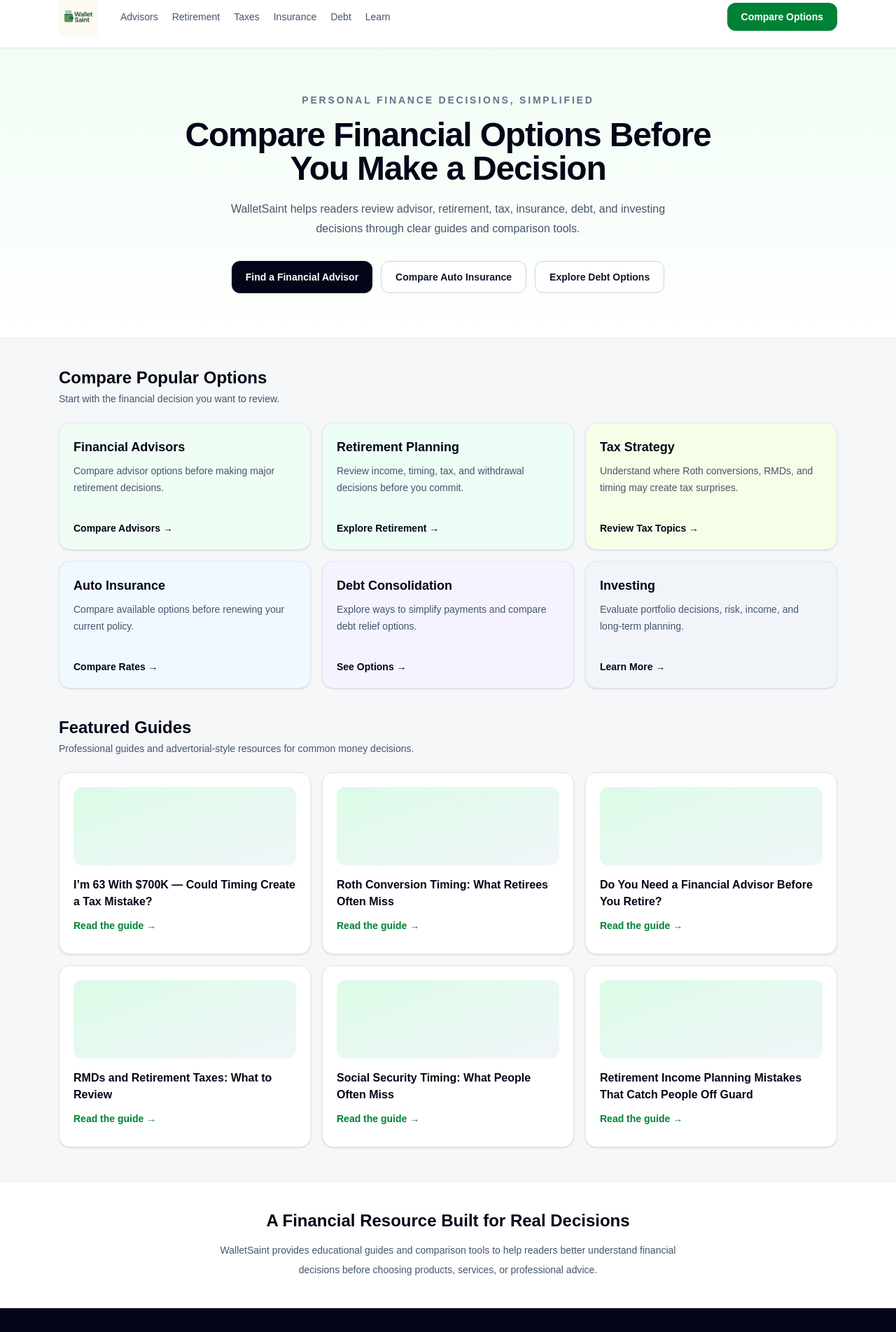
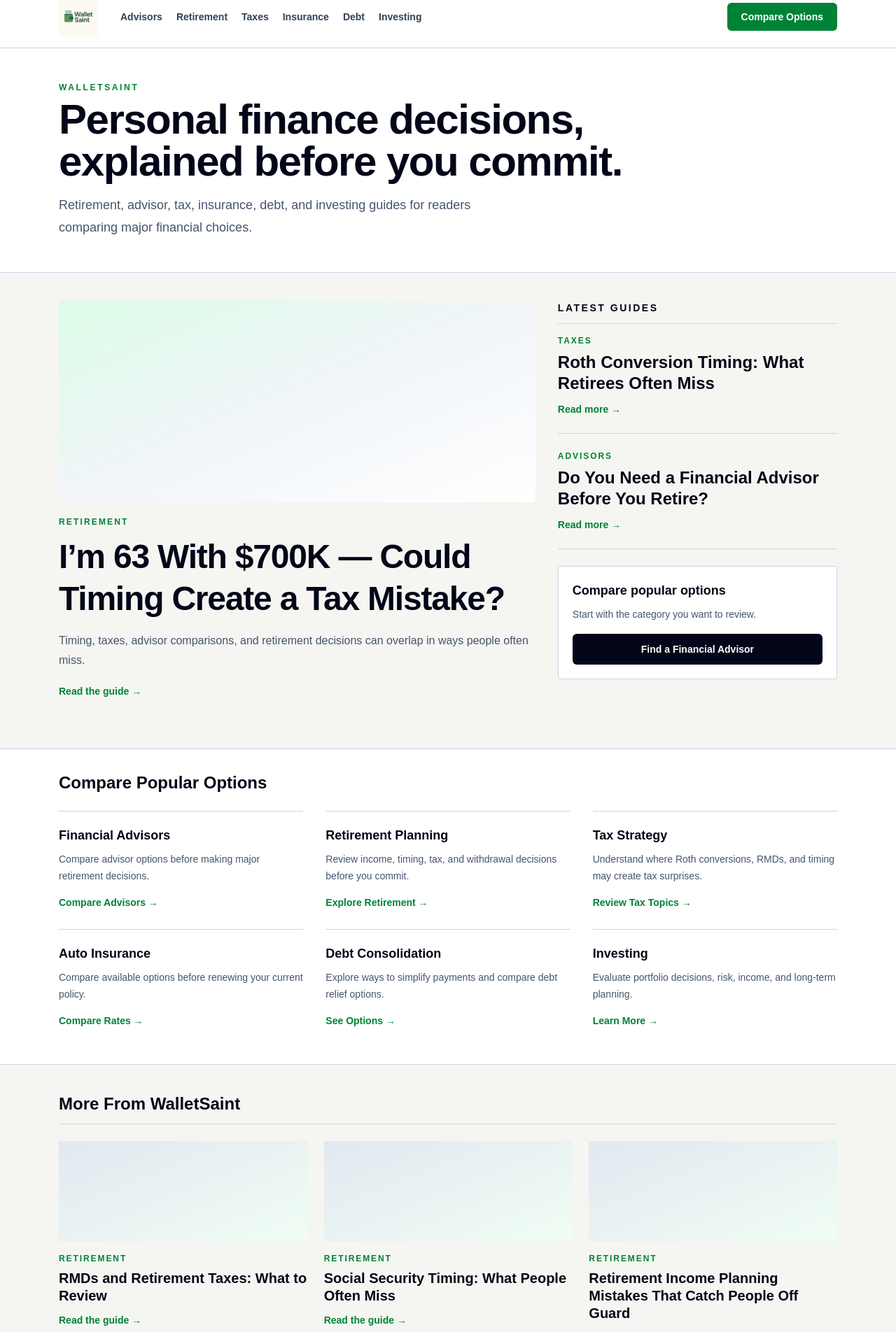
Before and after one commit to elevateaxis1/walletsaint-publisher, a Next.js app: page / in a window 1280 px wide. Shown: the part 20-1924 px from the top of the page at 70% size. Built offline with nearby package versions, Linux system fonts and the light colour scheme.

Commit message:
magazine layout polish

```diff
--- /dev/null
+++ b/app/page-backup.tsx
@@ -0,0 +1,183 @@
+const offers = [
+  {
+    title: "Financial Advisors",
+    desc: "Compare advisor options before making major retirement decisions.",
+    cta: "Compare Advisors",
+    accent: "bg-green-50",
+  },
+  {
+    title: "Retirement Planning",
+    desc: "Review income, timing, tax, and withdrawal decisions before you commit.",
+    cta: "Explore Retirement",
+    accent: "bg-emerald-50",
+  },
+  {
+    title: "Tax Strategy",
+    desc: "Understand where Roth conversions, RMDs, and timing may create tax surprises.",
+    cta: "Review Tax Topics",
+    accent: "bg-lime-50",
+  },
+  {
+    title: "Auto Insurance",
+    desc: "Compare available options before renewing your current policy.",
+    cta: "Compare Rates",
+    accent: "bg-sky-50",
+  },
+  {
+    title: "Debt Consolidation",
+    desc: "Explore ways to simplify payments and compare debt relief options.",
+    cta: "See Options",
+    accent: "bg-violet-50",
+  },
+  {
+    title: "Investing",
+    desc: "Evaluate portfolio decisions, risk, income, and long-term planning.",
+    cta: "Learn More",
+    accent: "bg-slate-100",
+  },
+];
+
+const guides = [
+  "I’m 63 With $700K — Could Timing Create a Tax Mistake?",
+  "Roth Conversion Timing: What Retirees Often Miss",
+  "Do You Need a Financial Advisor Before You Retire?",
+  "Debt Consolidation: When It May Actually Help",
+  "Why Auto Insurance Rates Change More Than You Think",
+  "Retirement Planning Mistakes That Catch People Off Guard",
+];
+
+export default function Home() {
+  return (
+    <main className="min-h-screen bg-[#f6f7f9] text-slate-950">
+      <header className="sticky top-0 z-20 border-b border-slate-200 bg-white/95 backdrop-blur">
+        <div className="mx-auto flex max-w-6xl items-center justify-between px-5 py-4">
+          <div className="flex items-center gap-8">
+            <img src="/wslogo.png" alt="WalletSaint" className="h-14 w-auto" />
+
+            <nav className="hidden gap-5 text-sm font-medium text-slate-600 md:flex">
+              <span>Advisors</span>
+              <span>Retirement</span>
+              <span>Taxes</span>
+              <span>Insurance</span>
+              <span>Debt</span>
+              <span>Learn</span>
+            </nav>
+          </div>
+
+          <button className="rounded-xl bg-green-700 px-5 py-2.5 text-sm font-semibold text-white shadow-sm hover:bg-green-800">
+            Compare Options
+          </button>
+        </div>
+      </header>
+
+      <section className="border-b border-slate-200 bg-gradient-to-b from-green-50 to-white">
+        <div className="mx-auto max-w-6xl px-5 py-16 text-center">
+          <p className="mb-4 text-sm font-semibold uppercase tracking-[0.2em] text-slate-500">
+            Personal finance decisions, simplified
+          </p>
+
+          <h1 className="mx-auto max-w-3xl text-4xl font-extrabold tracking-tight md:text-5xl">
+            Compare Financial Options Before You Make a Decision
+          </h1>
+
+          <p className="mx-auto mt-5 max-w-2xl text-base leading-7 text-slate-600">
+            WalletSaint helps readers review advisor, retirement, tax, insurance,
+            debt, and investing decisions through clear guides and comparison tools.
+          </p>
+
+          <div className="mt-8 flex flex-wrap justify-center gap-3">
+            <button className="rounded-xl bg-slate-950 px-5 py-3 text-sm font-semibold text-white shadow-sm">
+              Find a Financial Advisor
+            </button>
+            <button className="rounded-xl border border-slate-300 bg-white px-5 py-3 text-sm font-semibold text-slate-900">
+              Compare Auto Insurance
+            </button>
+            <button className="rounded-xl border border-slate-300 bg-white px-5 py-3 text-sm font-semibold text-slate-900">
+              Explore Debt Options
+            </button>
+          </div>
+        </div>
+      </section>
+
+      <section className="mx-auto max-w-6xl px-5 py-10">
+        <h2 className="text-2xl font-bold">Compare Popular Options</h2>
+        <p className="mt-1 text-sm text-slate-600">
+          Start with the financial decision you want to review.
+        </p>
+
+        <div className="mt-6 grid gap-4 sm:grid-cols-2 lg:grid-cols-3">
+          {offers.map((offer) => (
+            <div
+              key={offer.title}
+              className={`rounded-2xl border border-slate-200 ${offer.accent} p-5 shadow-sm transition hover:-translate-y-0.5 hover:shadow-md`}
+            >
+              <h3 className="text-lg font-bold">{offer.title}</h3>
+              <p className="mt-2 min-h-16 text-sm leading-6 text-slate-600">
+                {offer.desc}
+              </p>
+              <div className="mt-5 text-sm font-bold text-slate-950">
+                {offer.cta} →
+              </div>
+            </div>
+          ))}
+        </div>
+      </section>
+
+     <section className="mx-auto max-w-6xl px-5 pb-12">
+  <h2 className="text-2xl font-bold">Featured Guides</h2>
+  <p className="mt-1 text-sm text-slate-600">
+    Professional guides and advertorial-style resources for common money decisions.
+  </p>
+
+  <div className="mt-6 grid gap-4 sm:grid-cols-2 lg:grid-cols-3">
+    {[
+  { title: "I’m 63 With $700K — Could Timing Create a Tax Mistake?", slug: "63-700k-tax-mistake" },
+  { title: "Roth Conversion Timing: What Retirees Often Miss", slug: "roth-conversion-timing" },
+  { title: "Do You Need a Financial Advisor Before You Retire?", slug: "need-financial-advisor-before-retire" },
+  { title: "RMDs and Retirement Taxes: What to Review", slug: "rmd-retirement-taxes" },
+  { title: "Social Security Timing: What People Often Miss", slug: "social-security-timing" },
+  { title: "Retirement Income Planning Mistakes That Catch People Off Guard", slug: "retirement-income-mistakes" },
+].map((article) => (
+      <a
+        key={article.slug}
+        href={`/articles/${article.slug}`}
+        className="block"
+      >
+        <article className="min-h-[260px] rounded-2xl border border-slate-200 bg-white p-5 shadow-sm transition hover:-translate-y-0.5 hover:shadow-md">
+          <div className="mb-4 h-28 rounded-xl bg-gradient-to-br from-green-100 to-slate-100" />
+          <h3 className="text-base font-bold leading-6">{article.title}</h3>
+          <p className="mt-3 text-sm font-bold text-green-700">
+            Read the guide →
+          </p>
+        </article>
+      </a>
+    ))}
+  </div>
+</section>
+
+      <section className="border-t border-slate-200 bg-white">
+        <div className="mx-auto max-w-4xl px-5 py-10 text-center">
+          <h2 className="text-2xl font-bold">
+            A Financial Resource Built for Real Decisions
+          </h2>
+          <p className="mx-auto mt-3 max-w-2xl text-sm leading-7 text-slate-600">
+            WalletSaint provides educational guides and comparison tools to help
+            readers better understand financial decisions before choosing
+            products, services, or professional advice.
+          </p>
+        </div>
+      </section>
+
+      <footer className="border-t border-slate-200 bg-slate-950 px-5 py-8 text-center text-xs leading-6 text-slate-400">
+        <div className="mx-auto max-w-4xl">
+          <p className="font-semibold text-white">WalletSaint</p>
+          <p className="mt-2">
+            WalletSaint is an educational and comparison platform. We may receive
+            compensation from partners featured on this site. Content is not
+            individualized financial, tax, or investment advice.
+          </p>
+        </div>
+      </footer>
+    </main>
+  );
+}
--- a/app/page.tsx
+++ b/app/page.tsx
@@ -37,146 +37,156 @@
   },
 ];
 
-const guides = [
-  "I’m 63 With $700K — Could Timing Create a Tax Mistake?",
-  "Roth Conversion Timing: What Retirees Often Miss",
-  "Do You Need a Financial Advisor Before You Retire?",
-  "Debt Consolidation: When It May Actually Help",
-  "Why Auto Insurance Rates Change More Than You Think",
-  "Retirement Planning Mistakes That Catch People Off Guard",
+const articles = [
+  { title: "I’m 63 With $700K — Could Timing Create a Tax Mistake?", slug: "63-700k-tax-mistake", category: "RETIREMENT" },
+  { title: "Roth Conversion Timing: What Retirees Often Miss", slug: "roth-conversion-timing", category: "TAXES" },
+  { title: "Do You Need a Financial Advisor Before You Retire?", slug: "need-financial-advisor-before-retire", category: "ADVISORS" },
+  { title: "RMDs and Retirement Taxes: What to Review", slug: "rmd-retirement-taxes", category: "RETIREMENT" },
+  { title: "Social Security Timing: What People Often Miss", slug: "social-security-timing", category: "RETIREMENT" },
+  { title: "Retirement Income Planning Mistakes That Catch People Off Guard", slug: "retirement-income-mistakes", category: "RETIREMENT" },
 ];
 
 export default function Home() {
+  const lead = articles[0];
+  const secondary = articles.slice(1, 3);
+  const more = articles.slice(3);
+
   return (
-    <main className="min-h-screen bg-[#f6f7f9] text-slate-950">
-      <header className="sticky top-0 z-20 border-b border-slate-200 bg-white/95 backdrop-blur">
+    <main className="min-h-screen bg-[#f5f5f2] text-slate-950">
+      <header className="border-b border-slate-300 bg-white">
         <div className="mx-auto flex max-w-6xl items-center justify-between px-5 py-4">
           <div className="flex items-center gap-8">
             <img src="/wslogo.png" alt="WalletSaint" className="h-14 w-auto" />
 
-            <nav className="hidden gap-5 text-sm font-medium text-slate-600 md:flex">
+            <nav className="hidden gap-5 text-sm font-semibold text-slate-700 md:flex">
               <span>Advisors</span>
               <span>Retirement</span>
               <span>Taxes</span>
               <span>Insurance</span>
               <span>Debt</span>
-              <span>Learn</span>
+              <span>Investing</span>
             </nav>
           </div>
 
-          <button className="rounded-xl bg-green-700 px-5 py-2.5 text-sm font-semibold text-white shadow-sm hover:bg-green-800">
+          <button className="rounded-md bg-green-700 px-5 py-2.5 text-sm font-bold text-white hover:bg-green-800">
             Compare Options
           </button>
         </div>
       </header>
 
-      <section className="border-b border-slate-200 bg-gradient-to-b from-green-50 to-white">
-        <div className="mx-auto max-w-6xl px-5 py-16 text-center">
-          <p className="mb-4 text-sm font-semibold uppercase tracking-[0.2em] text-slate-500">
-            Personal finance decisions, simplified
+      <section className="border-b border-slate-300 bg-white">
+        <div className="mx-auto max-w-6xl px-5 py-12">
+          <p className="text-xs font-bold uppercase tracking-[0.22em] text-green-700">
+            WalletSaint
           </p>
+          <h1 className="mt-2 max-w-4xl text-5xl font-black tracking-tight md:text-6xl">
+            Personal finance decisions, explained before you commit.
+          </h1>
+          <p className="mt-4 max-w-2xl text-lg leading-8 text-slate-600">
+            Retirement, advisor, tax, insurance, debt, and investing guides for readers comparing major financial choices.
+          </p>
+        </div>
+      </section>
 
-          <h1 className="mx-auto max-w-3xl text-4xl font-extrabold tracking-tight md:text-5xl">
-            Compare Financial Options Before You Make a Decision
-          </h1>
+      <section className="mx-auto grid max-w-6xl gap-8 px-5 py-10 lg:grid-cols-[1.45fr_0.85fr]">
+        <a href={`/articles/${lead.slug}`} className="block border-b border-slate-300 pb-8 lg:border-b-0">
+          <div className="h-72 rounded-sm bg-gradient-to-br from-green-100 via-slate-100 to-white" />
+          <p className="mt-5 text-xs font-black uppercase tracking-[0.18em] text-green-700">
+            {lead.category}
+          </p>
+          <h2 className="mt-3 text-4xl font-black leading-tight tracking-tight md:text-5xl">
+            {lead.title}
+          </h2>
+          <p className="mt-4 max-w-2xl text-base leading-7 text-slate-600">
+            Timing, taxes, advisor comparisons, and retirement decisions can overlap in ways people often miss.
+          </p>
+          <p className="mt-5 text-sm font-bold text-green-700">Read the guide →</p>
+        </a>
 
-          <p className="mx-auto mt-5 max-w-2xl text-base leading-7 text-slate-600">
-            WalletSaint helps readers review advisor, retirement, tax, insurance,
-            debt, and investing decisions through clear guides and comparison tools.
+        <div className="space-y-6">
+          <h3 className="border-b border-slate-300 pb-3 mb-4 text-sm font-black uppercase tracking-[0.18em]">
+            Latest Guides
+          </h3>
+
+          {secondary.map((article) => (
+            <a key={article.slug} href={`/articles/${article.slug}`} className="block border-b border-slate-300 pb-6">
+              <p className="text-xs font-black uppercase tracking-[0.16em] text-green-700">
+                {article.category}
               </p>
+              <h4 className="mt-2 text-2xl font-black leading-tight">
+                {article.title}
+              </h4>
+              <p className="mt-3 text-sm font-bold text-green-700">
+                Read more →
+              </p>
+            </a>
+          ))}
 
-          <div className="mt-8 flex flex-wrap justify-center gap-3">
-            <button className="rounded-xl bg-slate-950 px-5 py-3 text-sm font-semibold text-white shadow-sm">
+          <div className="rounded-sm border border-slate-300 bg-white p-5">
+            <h4 className="text-lg font-black">Compare popular options</h4>
+            <p className="mt-2 text-sm leading-6 text-slate-600">
+              Start with the category you want to review.
+            </p>
+            <button className="mt-4 w-full rounded-md bg-slate-950 px-4 py-3 text-sm font-bold text-white">
               Find a Financial Advisor
-            </button>
-            <button className="rounded-xl border border-slate-300 bg-white px-5 py-3 text-sm font-semibold text-slate-900">
-              Compare Auto Insurance
-            </button>
-            <button className="rounded-xl border border-slate-300 bg-white px-5 py-3 text-sm font-semibold text-slate-900">
-              Explore Debt Options
             </button>
           </div>
         </div>
       </section>
 
-      <section className="mx-auto max-w-6xl px-5 py-10">
-        <h2 className="text-2xl font-bold">Compare Popular Options</h2>
-        <p className="mt-1 text-sm text-slate-600">
-          Start with the financial decision you want to review.
-        </p>
+      <section className="border-y border-slate-300 bg-white">
+        <div className="mx-auto max-w-6xl px-5 py-8">
+          <h2 className="text-2xl font-black">Compare Popular Options</h2>
 
-        <div className="mt-6 grid gap-4 sm:grid-cols-2 lg:grid-cols-3">
+          <div className="mt-6 grid gap-x-8 gap-y-2 md:grid-cols-3">
             {offers.map((offer) => (
               <div
                 key={offer.title}
-              className={`rounded-2xl border border-slate-200 ${offer.accent} p-5 shadow-sm transition hover:-translate-y-0.5 hover:shadow-md`}
+                className="group border-t border-slate-300 bg-white py-5 transition hover:border-green-700"
               >
-              <h3 className="text-lg font-bold">{offer.title}</h3>
-              <p className="mt-2 min-h-16 text-sm leading-6 text-slate-600">
+                <h3 className="text-lg font-black group-hover:text-green-700">
+  {offer.title}
+</h3>
+<p className="mt-2 text-sm leading-6 text-slate-600">
   {offer.desc}
 </p>
-              <div className="mt-5 text-sm font-bold text-slate-950">
+<p className="mt-4 text-sm font-black text-green-700">
   {offer.cta} →
-              </div>
+</p>
               </div>
             ))}
           </div>
+        </div>
       </section>
 
-     <section className="mx-auto max-w-6xl px-5 pb-12">
-  <h2 className="text-2xl font-bold">Featured Guides</h2>
-  <p className="mt-1 text-sm text-slate-600">
-    Professional guides and advertorial-style resources for common money decisions.
+      <section className="mx-auto max-w-6xl px-5 py-10">
+        <h2 className="border-b border-slate-300 pb-3 text-2xl font-black">
+          More From WalletSaint
+        </h2>
+
+        <div className="mt-6 grid gap-6 md:grid-cols-3">
+          {more.map((article) => (
+            <a key={article.slug} href={`/articles/${article.slug}`} className="block">
+              <div className="h-36 bg-gradient-to-br from-slate-200 to-green-50" />
+              <p className="mt-4 text-xs font-black uppercase tracking-[0.16em] text-green-700">
+                {article.category}
               </p>
-
-  <div className="mt-6 grid gap-4 sm:grid-cols-2 lg:grid-cols-3">
-    {[
-  { title: "I’m 63 With $700K — Could Timing Create a Tax Mistake?", slug: "63-700k-tax-mistake" },
-  { title: "Roth Conversion Timing: What Retirees Often Miss", slug: "roth-conversion-timing" },
-  { title: "Do You Need a Financial Advisor Before You Retire?", slug: "need-financial-advisor-before-retire" },
-  { title: "RMDs and Retirement Taxes: What to Review", slug: "rmd-retirement-taxes" },
-  { title: "Social Security Timing: What People Often Miss", slug: "social-security-timing" },
-  { title: "Retirement Income Planning Mistakes That Catch People Off Guard", slug: "retirement-income-mistakes" },
-].map((article) => (
-      <a
-        key={article.slug}
-        href={`/articles/${article.slug}`}
-        className="block"
-      >
-        <article className="min-h-[260px] rounded-2xl border border-slate-200 bg-white p-5 shadow-sm transition hover:-translate-y-0.5 hover:shadow-md">
-          <div className="mb-4 h-28 rounded-xl bg-gradient-to-br from-green-100 to-slate-100" />
-          <h3 className="text-base font-bold leading-6">{article.title}</h3>
+              <h3 className="mt-2 text-xl font-black leading-tight">
+                {article.title}
+              </h3>
               <p className="mt-3 text-sm font-bold text-green-700">
                 Read the guide →
               </p>
-        </article>
             </a>
           ))}
         </div>
       </section>
 
-      <section className="border-t border-slate-200 bg-white">
-        <div className="mx-auto max-w-4xl px-5 py-10 text-center">
-          <h2 className="text-2xl font-bold">
-            A Financial Resource Built for Real Decisions
-          </h2>
-          <p className="mx-auto mt-3 max-w-2xl text-sm leading-7 text-slate-600">
-            WalletSaint provides educational guides and comparison tools to help
-            readers better understand financial decisions before choosing
-            products, services, or professional advice.
+      <footer className="border-t border-slate-300 bg-slate-950 px-5 py-8 text-center text-xs leading-6 text-slate-400">
+        <p className="font-bold text-white">WalletSaint</p>
+        <p className="mx-auto mt-2 max-w-4xl">
+          WalletSaint is an educational and comparison platform. We may receive compensation from partners featured on this site. Content is not individualized financial, tax, or investment advice.
         </p>
-        </div>
-      </section>
-
-      <footer className="border-t border-slate-200 bg-slate-950 px-5 py-8 text-center text-xs leading-6 text-slate-400">
-        <div className="mx-auto max-w-4xl">
-          <p className="font-semibold text-white">WalletSaint</p>
-          <p className="mt-2">
-            WalletSaint is an educational and comparison platform. We may receive
-            compensation from partners featured on this site. Content is not
-            individualized financial, tax, or investment advice.
-          </p>
-        </div>
       </footer>
     </main>
   );
```
Lines whose indentation alone changed are shown as unchanged.
